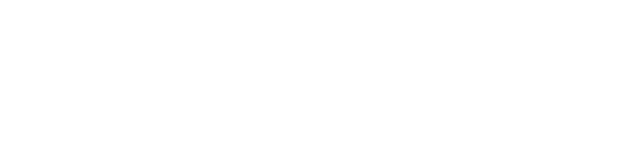
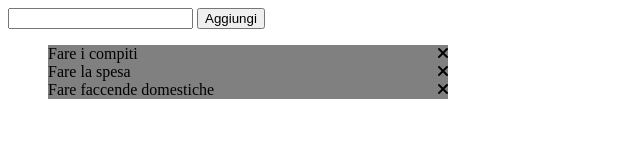
Before and after one commit to PinoMacri/vue-todolist, a plain HTML site: page index.html in a window 1280 px wide. Shown: the whole page, without its empty margins (0-640 px from the left). Drawn offline with nearby package versions, Linux system fonts and the light colour scheme.

Commit message:
Esercizio Consegnato

```diff
--- a/index.html
+++ b/index.html
@@ -1,15 +1,44 @@
 <!DOCTYPE html>
 <html lang="en">
+
 <head>
     <meta charset="UTF-8">
     <meta http-equiv="X-UA-Compatible" content="IE=edge">
     <meta name="viewport" content="width=device-width, initial-scale=1.0">
     <title>Document</title>
+    <link rel="stylesheet" href="https://cdnjs.cloudflare.com/ajax/libs/font-awesome/6.2.1/css/all.min.css"
+        integrity="sha512-MV7K8+y+gLIBoVD59lQIYicR65iaqukzvf/nwasF0nqhPay5w/9lJmVM2hMDcnK1OnMGCdVK+iQrJ7lzPJQd1w=="
+        crossorigin="anonymous" referrerpolicy="no-referrer" />
     <link rel="stylesheet" href="style.css">
     <script src="https://unpkg.com/vue@3/dist/vue.global.js"></script>
+
 </head>
+
 <body>
+
+    <div id="padre">
+        <input v-model.trim="dinamicList" type="text" name="" id=""> <button v-on:click="addTask">Aggiungi</button>
+
+        <ul>
+            <li v-for="list in lists">
+
+                <div v-if="list.done===null">
+                    <span v-if="list.executive===null" v-on:click="list.executive=true">
+                        {{list.text}}
+                    </span>
+                    <span v-else-if="list.executive===true">
+                        <del>{{list.text}}</del>
+                    </span>
+                    <i v-on:click="list.done=false" class="fa-solid fa-xmark"></i>
+                </div>
+
+            </li>
+
+        </ul>
+
+    </div>
 
     <script src="script.js"></script>
 </body>
+
 </html>
--- a/script.js
+++ b/script.js
@@ -1 +1,38 @@
-console.log("vue" , Vue)
+const app = Vue.createApp({
+    data() {
+        return {
+            lists: [
+                {
+                    text: "Fare i compiti",
+                    done: null,
+                    executive: null,
+                },
+                {
+                    text: "Fare la spesa",
+                    done: null,
+                    executive: null,
+                },
+                {
+                    text: "Fare faccende domestiche",
+                    done: null,
+                    executive: null,
+                },
+            ],
+            dinamicList:" ",
+        }
+    },
+    methods: {
+        addTask(){
+          if(this.dinamicList){
+            const newTask = {
+              text: this.dinamicList,
+              done: null,
+              executive: null,
+            }
+            this.lists.push(newTask);
+            this.dinamicList = '';
+          }
+        },
+    }
+})
+app.mount("#padre")
--- a/style.css
+++ b/style.css
@@ -0,0 +1,13 @@
+li {
+    background-color: gray;
+    list-style-type: none;
+    width: 400px;
+    display: flex;
+    justify-content: space-between;
+    cursor: pointer;
+}
+li div {
+    display: flex;
+    width: 100%;
+    justify-content: space-between;
+}
```
